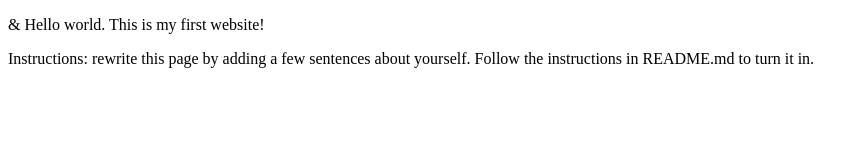
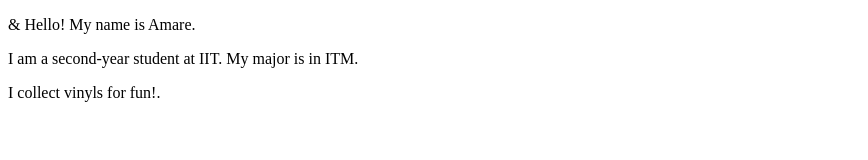
Before and after one commit to amareiit/webdev_lab1, a plain HTML site: page index.html in a window 1280 px wide. Shown: the whole page, without its empty margins (0-868 px from the left). Drawn offline with Linux system fonts and the light colour scheme.

Commit message:
Update index.html

```diff
--- a/index.html
+++ b/index.html
@@ -5,7 +5,7 @@
   <title>Internet Technologies and Web Design</title>
 </head>
 <body>
-  <p>&amp; Hello world. This is my first website!</p>
-  <p>Instructions: rewrite this page by adding a few sentences about yourself. Follow the instructions in README.md to turn it in.</p>
+  <p>&amp; Hello! My name is Amare.  </p> I am a second-year student at IIT. My major is in ITM.
+  <p>I collect vinyls for fun!.</p>
 </body>
 </html>
```
